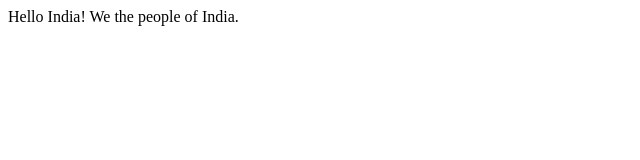
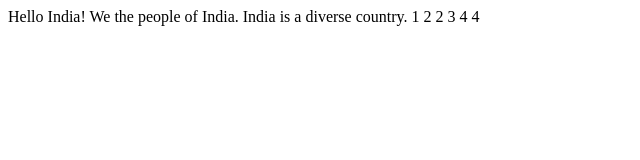
Before and after one commit to pauladesh/paul01, a plain HTML site: page index.html in a window 1280 px wide. Shown: the whole page, without its empty margins (0-640 px from the left). Drawn offline with Linux system fonts and the light colour scheme.

Commit message:
added number

```diff
--- a/index.html
+++ b/index.html
@@ -6,5 +6,13 @@
   <body>
     Hello India!
     We the people of India.
+    India is a diverse country.
+    1
+    2
+    2
+
+    3
+    4
+    4
     </body>
 </html>
```
